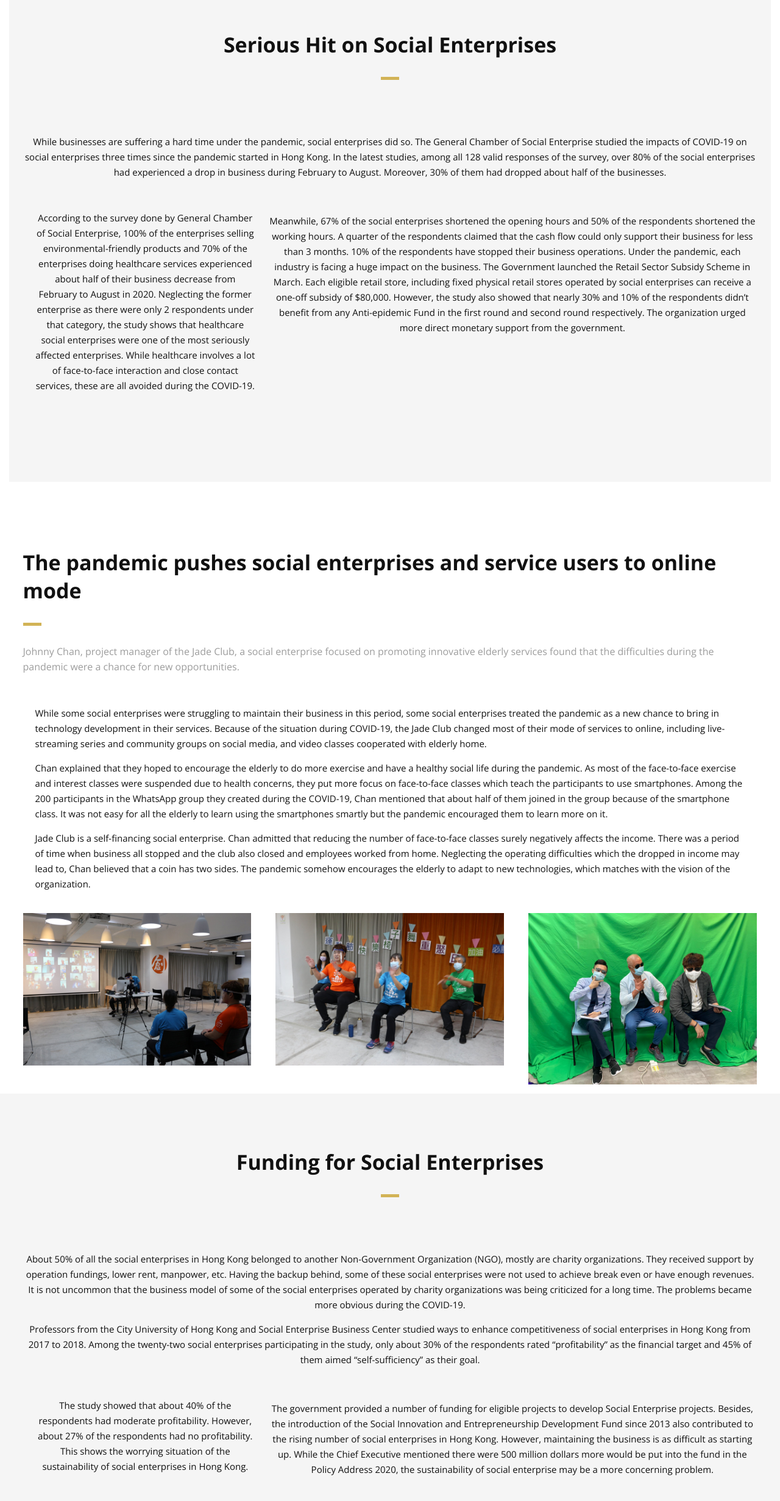
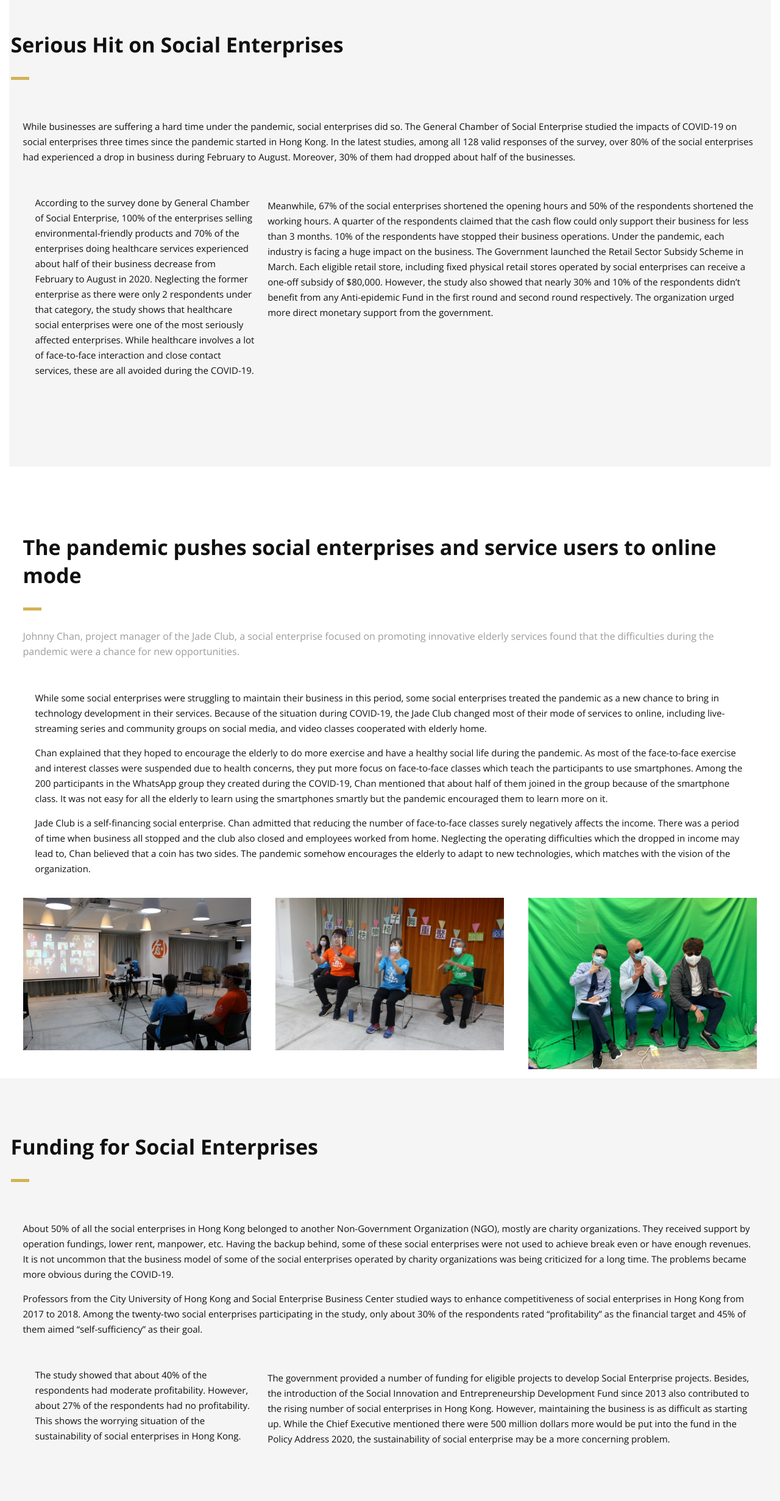
Before and after one commit to heliakwok/socialenterprise, a plain HTML site: page index.html in a window 1280 px wide. Shown: the part 1739-4200 px from the top of the page at 61% size. Drawn offline with nearby package versions, Linux system fonts and the light colour scheme; a script that the page names is missing.

Commit message:
Update index.html

```diff
--- a/index.html
+++ b/index.html
@@ -219,7 +219,7 @@
         <!--End of Clients-->
 
         <!--Pricing Tables-->
-        <section id="pricing" class="secondary-color text-center scrollto clearfix ">
+        <section id="pricing" class="secondary-color text-left scrollto clearfix ">
             <div class="row clearfix">
 
                 <div class="section-heading">
@@ -295,7 +295,7 @@
         <!--End of Content Section-->
 
         <!--Pricing Tables-->
-        <section id="funding" class="secondary-color text-center scrollto clearfix ">
+        <section id="funding" class="secondary-color text-left scrollto clearfix ">
             <div class="row clearfix">
 
                 <div class="section-heading">
```
